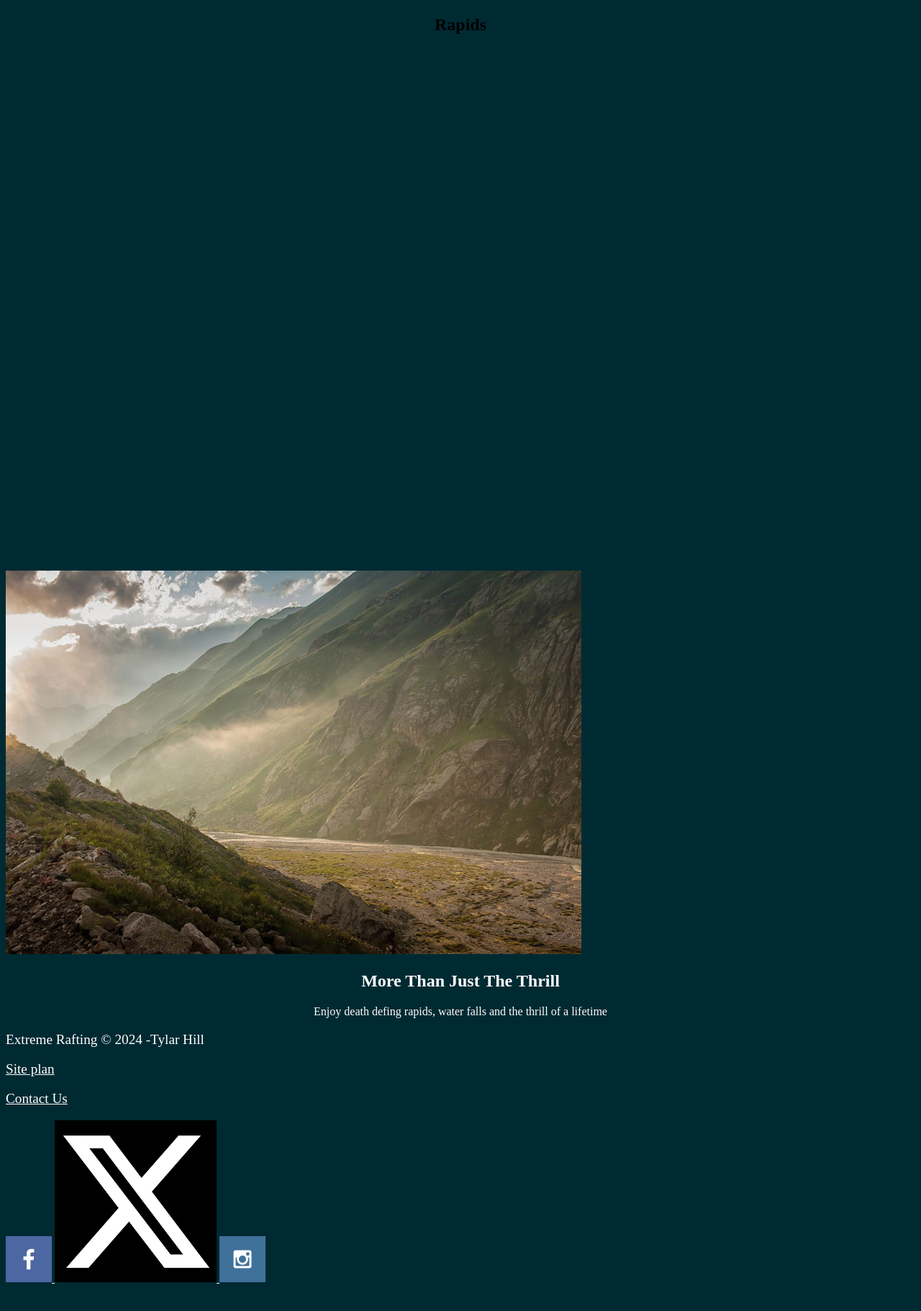
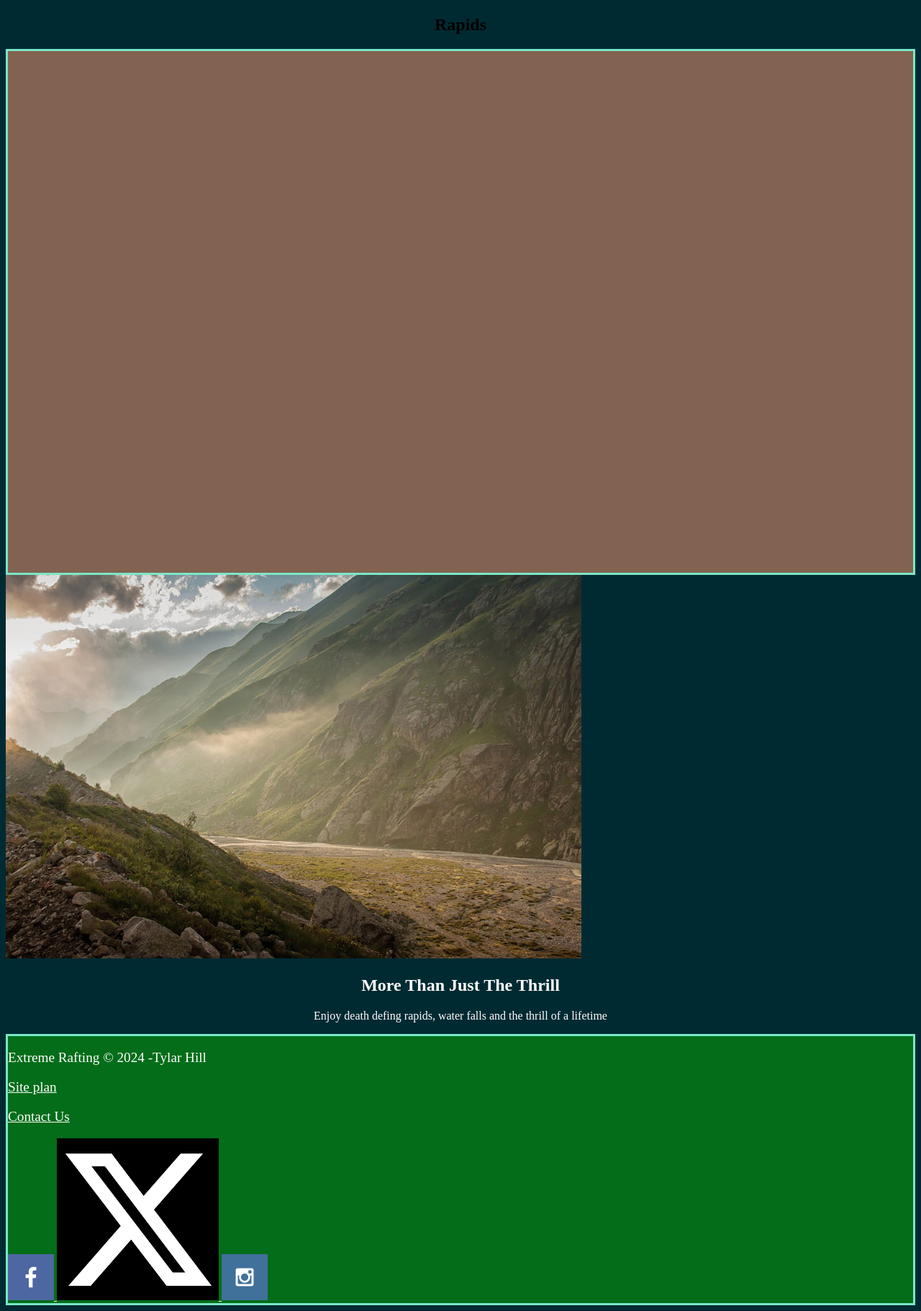
Before and after one commit to RetroRaven9/webdesign130, a plain HTML site: page wwr/index.html in a window 1280 px wide. Shown: the part 2901-4723 px from the top of the page at 72% size. Before the commit the page ends 4695 px from the top, so only its background shows below. Drawn offline with Linux system fonts and the light colour scheme.

Commit message:
boarders

```diff
--- a/wwr/styles/style.css
+++ b/wwr/styles/style.css
@@ -27,6 +27,9 @@ main section{
 
 #background{
     height: 725px;
+    background-color: #826251;
+    border-style: solid;
+    border-color: #7ae7c7;
 }
 
 body{
@@ -71,10 +74,13 @@ h4{
 
 footer{
     color:rgb(255, 255, 255);
+    background-color: #036d19;
+    border-style: solid;
+    border-color: #7ae7c7;
 }
 
 footer a{
-    color:white;
+    color:white;;
 }
 
 footer a:hover{
```
